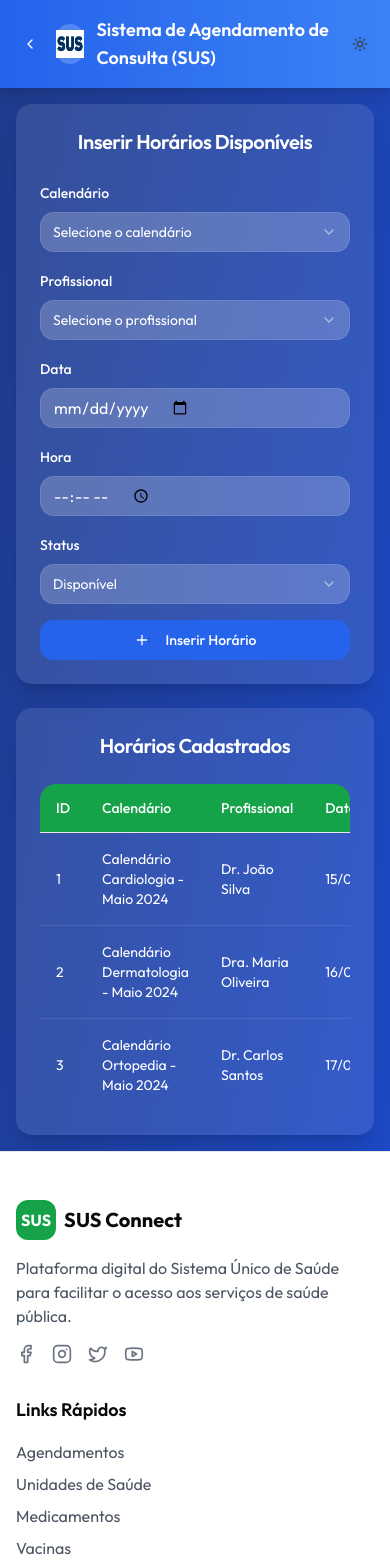
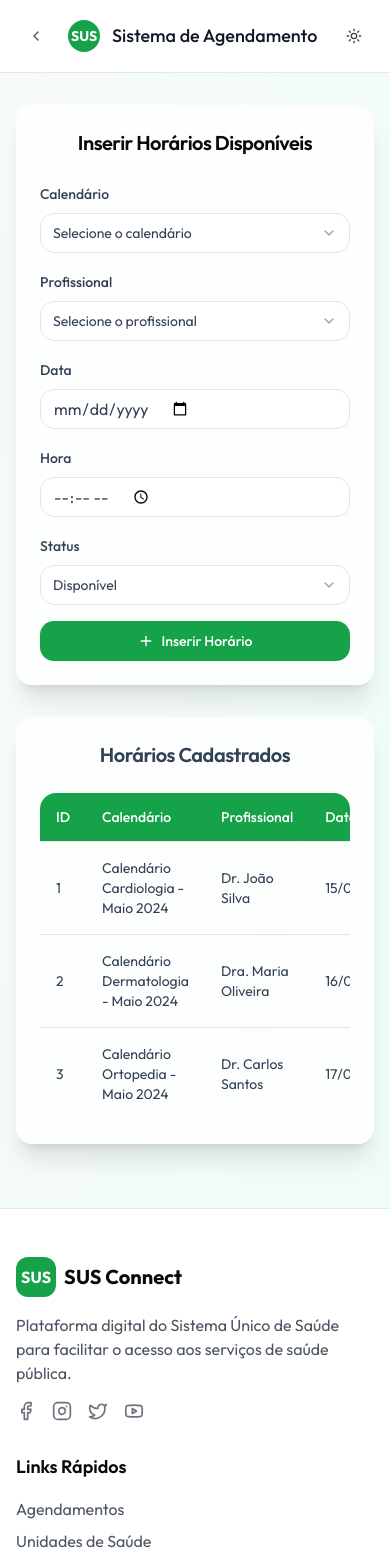
Before and after one commit to Brunoguilhermedemoura/sus_conect, a Next.js app: page /cadastro-horarios in a window 390 px wide. Shown: the top 1565 px of the page. Built offline with nearby package versions, Linux system fonts and the light colour scheme.

Commit message:
style feito um GERAL nas telas - consulta código, Dados Pessoais, Cadastro de horas, cadastro-unidades KAN-27,28,29,31

```diff
--- a/app/cadastro-horarios/page.tsx
+++ b/app/cadastro-horarios/page.tsx
@@ -13,6 +13,7 @@ import { Select, SelectContent, SelectItem, SelectTrigger, SelectValue } from "@
 import { Table, TableBody, TableCell, TableHead, TableHeader, TableRow } from "@/components/ui/table"
 import { Plus, Trash } from "lucide-react"
 import { useToast } from "@/hooks/use-toast"
+import { SimpleHeader } from "@/components/layout/simple-header"
 
 interface Profissional {
   id: string
@@ -192,10 +193,10 @@ export default function CadastroHorarios() {
   }
 
   return (
-    <div className="flex flex-col min-h-screen bg-gradient-to-br from-blue-900 to-blue-700">
-      <Header showBackButton backUrl="/configuracoes" />
-      <main className="flex-1 container mx-auto p-4">
-        <Card className="bg-white/10 text-white border-none shadow-xl mb-6">
+    <div className="min-h-screen bg-gradient-to-br from-slate-50 to-emerald-50 dark:from-slate-900 dark:to-emerald-900">
+      <SimpleHeader title="Sistema de Agendamento" showBackButton backUrl="/configuracoes" />
+      <main className="container mx-auto px-4 py-8 grid grid-cols-1 items-start">
+        <Card className="border-0 shadow-xl bg-white/80 dark:bg-slate-800/80 backdrop-blur-sm w-full mb-8">
           <CardHeader>
             <CardTitle className="text-xl md:text-2xl text-center">Inserir Horários Disponíveis</CardTitle>
           </CardHeader>
@@ -203,14 +204,14 @@ export default function CadastroHorarios() {
             <form onSubmit={handleSubmit} className="space-y-4">
               <div className="grid gap-4 md:grid-cols-2">
                 <div className="space-y-2">
-                  <Label htmlFor="calendario" className="text-white">
+                  <Label htmlFor="calendario" className="text-slate-700 dark:text-slate-300text-slate-700 dark:text-slate-300">
                     Calendário
                   </Label>
                   <Select
                     value={formData.calendario}
                     onValueChange={(value) => handleSelectChange("calendario", value)}
                   >
-                    <SelectTrigger className="bg-white/20 border-white/10 text-white">
+                    <SelectTrigger className="text-slate-700 dark:text-slate-300text-slate-700 dark:text-slate-300">
                       <SelectValue placeholder="Selecione o calendário" />
                     </SelectTrigger>
                     <SelectContent>
@@ -223,14 +224,14 @@ export default function CadastroHorarios() {
                   </Select>
                 </div>
                 <div className="space-y-2">
-                  <Label htmlFor="profissional" className="text-white">
+                  <Label htmlFor="profissional" className="text-slate-700 dark:text-slate-300text-slate-700 dark:text-slate-300">
                     Profissional
                   </Label>
                   <Select
                     value={formData.profissional}
                     onValueChange={(value) => handleSelectChange("profissional", value)}
                   >
-                    <SelectTrigger className="bg-white/20 border-white/10 text-white">
+                    <SelectTrigger className="text-slate-700 dark:text-slate-300text-slate-700 dark:text-slate-300">
                       <SelectValue placeholder="Selecione o profissional" />
                     </SelectTrigger>
                     <SelectContent>
@@ -243,7 +244,7 @@ export default function CadastroHorarios() {
                   </Select>
                 </div>
                 <div className="space-y-2">
-                  <Label htmlFor="data" className="text-white">
+                  <Label htmlFor="data" className="text-slate-700 dark:text-slate-300text-slate-700 dark:text-slate-300">
                     Data
                   </Label>
                   <Input
@@ -252,11 +253,11 @@ export default function CadastroHorarios() {
                     type="date"
                     value={formData.data}
                     onChange={handleChange}
-                    className="bg-white/20 border-white/10 text-white"
+                    className="text-slate-700 dark:text-slate-300text-slate-700 dark:text-slate-300"
                   />
                 </div>
                 <div className="space-y-2">
-                  <Label htmlFor="hora" className="text-white">
+                  <Label htmlFor="hora" className="text-slate-700 dark:text-slate-300text-slate-700 dark:text-slate-300">
                     Hora
                   </Label>
                   <Input
@@ -265,15 +266,15 @@ export default function CadastroHorarios() {
                     type="time"
                     value={formData.hora}
                     onChange={handleChange}
-                    className="bg-white/20 border-white/10 text-white"
+                    className="text-slate-700 dark:text-slate-300text-slate-700 dark:text-slate-300"
                   />
                 </div>
                 <div className="space-y-2">
-                  <Label htmlFor="status" className="text-white">
+                  <Label htmlFor="status" className="text-slate-700 dark:text-slate-300text-slate-700 dark:text-slate-300">
                     Status
                   </Label>
                   <Select value={formData.status} onValueChange={(value) => handleSelectChange("status", value)}>
-                    <SelectTrigger className="bg-white/20 border-white/10 text-white">
+                    <SelectTrigger className="text-slate-700 dark:text-slate-300text-slate-700 dark:text-slate-300">
                       <SelectValue placeholder="Selecione o status" />
                     </SelectTrigger>
                     <SelectContent>
@@ -283,15 +284,15 @@ export default function CadastroHorarios() {
                   </Select>
                 </div>
               </div>
-              <Button type="submit" className="w-full bg-blue-600 hover:bg-blue-700" disabled={submitting}>
-                <Plus className="mr-2 h-4 w-4" />
+              <Button type="submit" className="w-full flex-1 dark:text-slate-300text-slate-700 dark:text-slate-300" disabled={submitting}>
+                <Plus className="text-slate dark:text-slate-300text-slate-700 dark:text-slate-300" />
                 {submitting ? "Inserindo..." : "Inserir Horário"}
               </Button>
             </form>
           </CardContent>
         </Card>
 
-        <Card className="bg-white/10 text-white border-none shadow-xl">
+        <Card className="border-0 shadow-xl bg-white/80 dark:bg-slate-800/80 backdrop-blur-sm w-full text-slate-700 dark:text-slate-300 mb-8">
           <CardHeader>
             <CardTitle className="text-xl md:text-2xl text-center">Horários Cadastrados</CardTitle>
           </CardHeader>
@@ -306,31 +307,31 @@ export default function CadastroHorarios() {
                     <TableHead className="text-white">Data</TableHead>
                     <TableHead className="text-white">Hora</TableHead>
                     <TableHead className="text-white">Status</TableHead>
-                    <TableHead className="text-white text-right">Ações</TableHead>
+                    <TableHead className="text-white">Ações</TableHead>
                   </TableRow>
                 </TableHeader>
                 <TableBody>
                   {loading ? (
                     <TableRow>
-                      <TableCell colSpan={7} className="text-center py-8 text-white">
+                      <TableCell colSpan={7} className="text-center py-8 text-slate-700 dark:text-slate-300text-slate-700 dark:text-slate-300">
                         Carregando horários...
                       </TableCell>
                     </TableRow>
                   ) : horarios.length === 0 ? (
                     <TableRow>
-                      <TableCell colSpan={7} className="text-center py-8 text-white">
+                      <TableCell colSpan={7} className="text-slate-700 dark:text-slate-300text-slate-700 dark:text-slate-300">
                         Nenhum horário cadastrado.
                       </TableCell>
                     </TableRow>
                   ) : (
                     horarios.map((horario) => (
-                      <TableRow key={horario.id} className="border-b border-white/10 hover:bg-white/5">
-                        <TableCell className="text-white">{horario.id}</TableCell>
-                        <TableCell className="text-white">{horario.calendario}</TableCell>
-                        <TableCell className="text-white">{horario.profissional}</TableCell>
-                        <TableCell className="text-white">{formatarData(horario.data)}</TableCell>
-                        <TableCell className="text-white">{horario.hora}</TableCell>
-                        <TableCell className="text-white">
+                      <TableRow key={horario.id} className="text-slate-700 dark:text-slate-300text-slate-700 dark:text-slate-300">
+                        <TableCell className="text-slate-700 dark:text-slate-300text-slate-700 dark:text-slate-300">{horario.id}</TableCell>
+                        <TableCell className="text-slate-700 dark:text-slate-300text-slate-700 dark:text-slate-300">{horario.calendario}</TableCell>
+                        <TableCell className="text-slate-700 dark:text-slate-300text-slate-700 dark:text-slate-300">{horario.profissional}</TableCell>
+                        <TableCell className="text-slate-700 dark:text-slate-300text-slate-700 dark:text-slate-300">{formatarData(horario.data)}</TableCell>
+                        <TableCell className="text-slate-700 dark:text-slate-300text-slate-700 dark:text-slate-300">{horario.hora}</TableCell>
+                        <TableCell className="text-slate-700 dark:text-slate-300text-slate-700 dark:text-slate-300">
                           <span
                             className={`px-2 py-1 rounded-full text-xs ${
                               horario.status === "disponível"
--- a/app/cadastro-unidades/page.tsx
+++ b/app/cadastro-unidades/page.tsx
@@ -13,6 +13,7 @@ import { Select, SelectContent, SelectItem, SelectTrigger, SelectValue } from "@
 import { Table, TableBody, TableCell, TableHead, TableHeader, TableRow } from "@/components/ui/table"
 import { Plus, RefreshCw } from "lucide-react"
 import { useToast } from "@/hooks/use-toast"
+import { SimpleHeader } from "@/components/layout/simple-header"
 
 interface Municipio {
   id: string
@@ -161,10 +162,10 @@ export default function CadastroUnidades() {
   }
 
   return (
-    <div className="flex flex-col min-h-screen bg-gradient-to-br from-blue-900 to-blue-700">
-      <Header showBackButton backUrl="/configuracoes" />
-      <main className="flex-1 container mx-auto p-4">
-        <Card className="bg-white/10 text-white border-none shadow-xl mb-6">
+    <div className="min-h-screen bg-gradient-to-br from-slate-50 to-emerald-50 dark:from-slate-900 dark:to-emerald-900">
+      <SimpleHeader title="Sistema de Agendamento" showBackButton backUrl="/configuracoes" />
+      <main className="container mx-auto px-4 py-8 grid grid-cols-1 items-start">
+        <Card className="border-0 shadow-xl bg-white/80 dark:bg-slate-800/80 backdrop-blur-sm w-full mb-8">
           <CardHeader>
             <CardTitle className="text-xl md:text-2xl text-center">Cadastro de Unidades de Saúde</CardTitle>
           </CardHeader>
@@ -172,11 +173,11 @@ export default function CadastroUnidades() {
             <form onSubmit={handleSubmit} className="space-y-4">
               <div className="grid gap-4 md:grid-cols-2">
                 <div className="space-y-2">
-                  <Label htmlFor="municipio" className="text-white">
+                  <Label htmlFor="municipio" className="dark:text-slate-300text-slate-700 dark:text-slate-300">
                     Município
                   </Label>
                   <Select value={formData.municipio} onValueChange={(value) => handleSelectChange("municipio", value)}>
-                    <SelectTrigger className="bg-white/20 border-white/10 text-white">
+                    <SelectTrigger className="text-slate dark:text-slate-300text-slate-700 dark:text-slate-300">
                       <SelectValue placeholder="Selecione o município" />
                     </SelectTrigger>
                     <SelectContent>
@@ -189,7 +190,7 @@ export default function CadastroUnidades() {
                   </Select>
                 </div>
                 <div className="space-y-2">
-                  <Label htmlFor="nome" className="text-white">
+                  <Label htmlFor="nome" className="dark:text-slate-300text-slate-700 dark:text-slate-300">
                     Nome da Unidade
                   </Label>
                   <Input
@@ -198,11 +199,11 @@ export default function CadastroUnidades() {
                     value={formData.nome}
                     onChange={handleChange}
                     placeholder="Digite o nome da unidade"
-                    className="bg-white/20 border-white/10 text-white placeholder:text-gray-300"
+                    className="dark:text-slate-300text-slate-700 dark:text-slate-300"
                   />
                 </div>
                 <div className="space-y-2">
-                  <Label htmlFor="endereco" className="text-white">
+                  <Label htmlFor="endereco" className="dark:text-slate-300text-slate-700 dark:text-slate-300">
                     Endereço
                   </Label>
                   <Input
@@ -211,11 +212,11 @@ export default function CadastroUnidades() {
                     value={formData.endereco}
                     onChange={handleChange}
                     placeholder="Digite o endereço completo"
-                    className="bg-white/20 border-white/10 text-white placeholder:text-gray-300"
+                    className="dark:text-slate-300text-slate-700 dark:text-slate-300"
                   />
                 </div>
                 <div className="space-y-2">
-                  <Label htmlFor="cep" className="text-white">
+                  <Label htmlFor="cep" className="dark:text-slate-300text-slate-700 dark:text-slate-300">
                     CEP
                   </Label>
                   <Input
@@ -224,12 +225,12 @@ export default function CadastroUnidades() {
                     value={formData.cep}
                     onChange={handleChange}
                     placeholder="Digite o CEP"
-                    className="bg-white/20 border-white/10 text-white placeholder:text-gray-300"
+                    className="dark:text-slate-300text-slate-700 dark:text-slate-300"
                   />
                 </div>
               </div>
               <div className="flex gap-2">
-                <Button type="submit" className="flex-1 bg-blue-600 hover:bg-blue-700" disabled={submitting}>
+                <Button type="submit" className="flex-1 dark:text-slate-300text-slate-700 dark:text-slate-300" disabled={submitting}>
                   <Plus className="mr-2 h-4 w-4" />
                   {submitting ? "Cadastrando..." : "Cadastrar"}
                 </Button>
@@ -248,7 +249,7 @@ export default function CadastroUnidades() {
           </CardContent>
         </Card>
 
-        <Card className="bg-white/10 text-white border-none shadow-xl">
+        <Card className="text-slate-700 dark:text-slate-300text-slate-700 dark:text-slate-300">
           <CardHeader>
             <CardTitle className="text-xl md:text-2xl text-center">Unidades Cadastradas</CardTitle>
           </CardHeader>
@@ -267,24 +268,24 @@ export default function CadastroUnidades() {
                 <TableBody>
                   {loading ? (
                     <TableRow>
-                      <TableCell colSpan={5} className="text-center py-8 text-white">
+                      <TableCell colSpan={5} className="text-center py-8 text-slate-700 dark:text-slate-300text-slate-700 dark:text-slate-300">
                         Carregando unidades...
                       </TableCell>
                     </TableRow>
                   ) : unidades.length === 0 ? (
                     <TableRow>
-                      <TableCell colSpan={5} className="text-center py-8 text-white">
+                      <TableCell colSpan={5} className="text-center py-8 text-slate-700 dark:text-slate-300text-slate-700 dark:text-slate-300">
                         Nenhuma unidade cadastrada.
                       </TableCell>
                     </TableRow>
                   ) : (
                     unidades.map((unidade) => (
-                      <TableRow key={unidade.id} className="border-b border-white/10 hover:bg-white/5">
-                        <TableCell className="text-white">{unidade.id}</TableCell>
-                        <TableCell className="text-white">{unidade.unidade_nome}</TableCell>
-                        <TableCell className="text-white">{unidade.municipio_nome}</TableCell>
-                        <TableCell className="text-white">{unidade.endereco}</TableCell>
-                        <TableCell className="text-white">{unidade.cep}</TableCell>
+                      <TableRow key={unidade.id} className="text-slate-700 dark:text-slate-300text-slate-700 dark:text-slate-300">
+                        <TableCell className="text-slate-700 dark:text-slate-300text-slate-700 dark:text-slate-300">{unidade.id}</TableCell>
+                        <TableCell className="text-slate-700 dark:text-slate-300text-slate-700 dark:text-slate-300">{unidade.unidade_nome}</TableCell>
+                        <TableCell className="text-slate-700 dark:text-slate-300text-slate-700 dark:text-slate-300">{unidade.municipio_nome}</TableCell>
+                        <TableCell className="text-slate-700 dark:text-slate-300text-slate-700 dark:text-slate-300">{unidade.endereco}</TableCell>
+                        <TableCell className="text-slate-700 dark:text-slate-300text-slate-700 dark:text-slate-300">{unidade.cep}</TableCell>
                       </TableRow>
                     ))
                   )}
--- a/app/consultar-codigo/page.tsx
+++ b/app/consultar-codigo/page.tsx
@@ -12,6 +12,7 @@ import { Label } from "@/components/ui/label"
 import { ExternalLink, QrCode } from "lucide-react"
 import Link from "next/link"
 import { useRouter } from "next/navigation"
+import { SimpleHeader } from "@/components/layout/simple-header"
 
 export default function ConsultarCodigo() {
   const router = useRouter()
@@ -30,16 +31,16 @@ export default function ConsultarCodigo() {
   }
 
   return (
-    <div className="flex flex-col min-h-screen bg-gradient-to-br from-blue-900 to-blue-700">
-      <Header showBackButton backUrl="/menu" />
-      <main className="flex-1 container mx-auto p-4 grid md:grid-cols-3 gap-6">
-        <Card className="bg-white/10 text-white border-none shadow-xl md:col-span-2">
-          <CardHeader className="text-center">
+    <div className="min-h-screen bg-gradient-to-br from-slate-50 to-emerald-50 dark:from-slate-900 dark:to-emerald-900">
+      <SimpleHeader title="Sistema de Agendamento" showBackButton backUrl="/dashboard" />
+      <main className="flex-1 flex items-center justify-center px-4 py-8">
+        <Card className="border-0 shadow-xl bg-white/80 dark:bg-slate-800/80 backdrop-blur-sm w-full max-w-md">
+          <CardHeader className="space-y-1">
             <CardTitle className="text-2xl flex items-center justify-center gap-2">
               <QrCode className="h-6 w-6" />
               Código Pronto Socorro
             </CardTitle>
-            <CardDescription className="text-gray-200">
+            <CardDescription className="text-slate-700 dark:text-slate-300 text-center">
               Consulte o código de atendimento do pronto socorro
             </CardDescription>
           </CardHeader>
@@ -52,45 +53,18 @@ export default function ConsultarCodigo() {
                   value={rg}
                   onChange={(e) => setRg(e.target.value)}
                   placeholder="Digite o RG"
-                  className="bg-white/20 border-white/10 text-white placeholder:text-gray-300"
+                  className="text-slate-700 dark:text-slate-300text-slate-700 dark:text-slate-300"
                   required
                 />
               </div>
-              <Button type="submit" className="w-full bg-blue-600 hover:bg-blue-700" disabled={loading}>
+              <Button type="submit" className="w-full bg-emerald-600 hover:bg-emerald-700 text-white" disabled={loading}>
                 {loading ? "Consultando..." : "Consultar"}
               </Button>
             </form>
           </CardContent>
         </Card>
 
-        <Card className="bg-white/10 text-white border-none shadow-xl h-fit">
-          <CardHeader>
-            <CardTitle className="text-xl">Informações Úteis</CardTitle>
-          </CardHeader>
-          <CardContent className="space-y-4">
-            <Link
-              href="http://portalsaude.saude.gov.br"
-              target="_blank"
-              className="flex items-center justify-between p-3 bg-white/5 rounded-lg hover:bg-white/10 transition-colors"
-            >
-              <span>Portal Saúde</span>
-              <ExternalLink className="h-4 w-4" />
-            </Link>
 
-            <div className="flex items-center justify-between p-3 bg-white/5 rounded-lg">
-              <span>Disque Saúde: 136</span>
-            </div>
-
-            <Link
-              href="https://portaldocidadao.saude.gov.br"
-              target="_blank"
-              className="flex items-center justify-between p-3 bg-white/5 rounded-lg hover:bg-white/10 transition-colors"
-            >
-              <span>Portal de Saúde do Cidadão</span>
-              <ExternalLink className="h-4 w-4" />
-            </Link>
-          </CardContent>
-        </Card>
       </main>
       <Footer />
     </div>
--- a/app/esqueceu-senha/page.tsx
+++ b/app/esqueceu-senha/page.tsx
@@ -1,17 +1,25 @@
 "use client"
 
 import type React from "react"
-
 import { useState } from "react"
 import { useRouter } from "next/navigation"
+import { SimpleHeader } from "@/components/layout/simple-header"
+import { Footer } from "@/components/layout/footer"
+import { Card, CardContent, CardHeader, CardTitle } from "@/components/ui/card"
+import { Input } from "@/components/ui/input"
+import { Label } from "@/components/ui/label"
+import { Button } from "@/components/ui/button"
+import { LogIn } from "lucide-react"  // Importando o ícone LogIn corretamente
 
 export default function ForgotPasswordPage() {
   const [email, setEmail] = useState("")
   const [message, setMessage] = useState("")
+  const [isLoading, setIsLoading] = useState(false)
   const router = useRouter()
 
   const handleSubmit = async (e: React.FormEvent) => {
     e.preventDefault()
+    setIsLoading(true)
 
     try {
       const response = await fetch("/api/forgot-password", {
@@ -33,39 +41,63 @@ export default function ForgotPasswordPage() {
     } catch (error) {
       console.error("Erro:", error)
       setMessage("Ocorreu um erro inesperado.")
+    } finally {
+      setIsLoading(false)
     }
   }
 
   return (
-    <div className="flex flex-col items-center justify-center min-h-screen bg-gray-100">
-      <div className="bg-white shadow-md rounded px-8 pt-6 pb-8 mb-4 w-full max-w-md">
-        <h2 className="text-2xl font-bold mb-6 text-center">Esqueceu sua senha?</h2>
-        <form onSubmit={handleSubmit}>
-          <div className="mb-4">
-            <label className="block text-gray-700 text-sm font-bold mb-2" htmlFor="email">
-              Email:
-            </label>
-            <input
-              className="shadow appearance-none border rounded w-full py-2 px-3 text-gray-700 leading-tight focus:outline-none focus:shadow-outline"
+    <div className="min-h-screen bg-gradient-to-br from-slate-50 to-emerald-50 dark:from-slate-900 dark:to-emerald-900 flex flex-col justify-between">
+      <SimpleHeader title="Sistema de Agendamento" showBackButton backUrl="/login" />
+
+      <main className="container mx-auto px-4 py-8 flex items-center justify-center flex-grow">
+        <Card className="border-0 shadow-xl bg-white/80 dark:bg-slate-800/80 backdrop-blur-sm w-full max-w-md p-6 rounded-lg">
+          <CardHeader className="space-y-1">
+            <div className="flex justify-center mb-4">
+              <div className="h-16 w-16 rounded-full bg-emerald-100 dark:bg-emerald-900 flex items-center justify-center">
+                <LogIn className="h-8 w-8 text-emerald-600 dark:text-emerald-400" /> {/* Usando o ícone LogIn */}
+              </div>
+            </div>
+            <CardTitle className="text-2xl font-bold text-center text-slate-900 dark:text-white">
+              Esqueceu sua senha?
+            </CardTitle>
+            <p className="text-center text-slate-600 dark:text-slate-300">Informe seu e-mail para redefinir sua senha</p>
+          </CardHeader>
+          <CardContent>
+            <form onSubmit={handleSubmit} className="space-y-4">
+              <div className="space-y-2">
+                <Label htmlFor="email" className="text-slate-700 dark:text-slate-300">
+                  Endereço de E-mail
+                </Label>
+                <Input
                   id="email"
+                  name="email"
                   type="email"
-              placeholder="Seu email"
                   value={email}
                   onChange={(e) => setEmail(e.target.value)}
+                  placeholder="Digite seu e-mail"
+                  className="bg-white dark:bg-slate-800 border-slate-200 dark:border-slate-700"
                   required
                 />
               </div>
-          <div className="flex items-center justify-between">
-            <button
-              className="bg-blue-500 hover:bg-blue-700 text-white font-bold py-2 px-4 rounded focus:outline-none focus:shadow-outline"
+
+              <div className="flex items-center space-x-2 justify-between">
+                <Button
                   type="submit"
+                  className="w-full bg-emerald-600 hover:bg-emerald-700 text-white"
+                  disabled={isLoading}
                 >
-              Redefinir Senha
-            </button>
+                  {isLoading ? "Redefinindo..." : "Redefinir Senha"}
+                </Button>
               </div>
+
+              {message && <p className="text-center mt-4 text-sm text-gray-600">{message}</p>}
             </form>
-        {message && <p className="text-center mt-4 text-sm text-gray-600">{message}</p>}
-      </div>
+          </CardContent>
+        </Card>
+      </main>
+
+      <Footer />
     </div>
   )
 }
```
Also changed, not shown: app/dados-pessoais/page.tsx (+1 -6 lines). Lines whose indentation alone changed are shown as unchanged.
